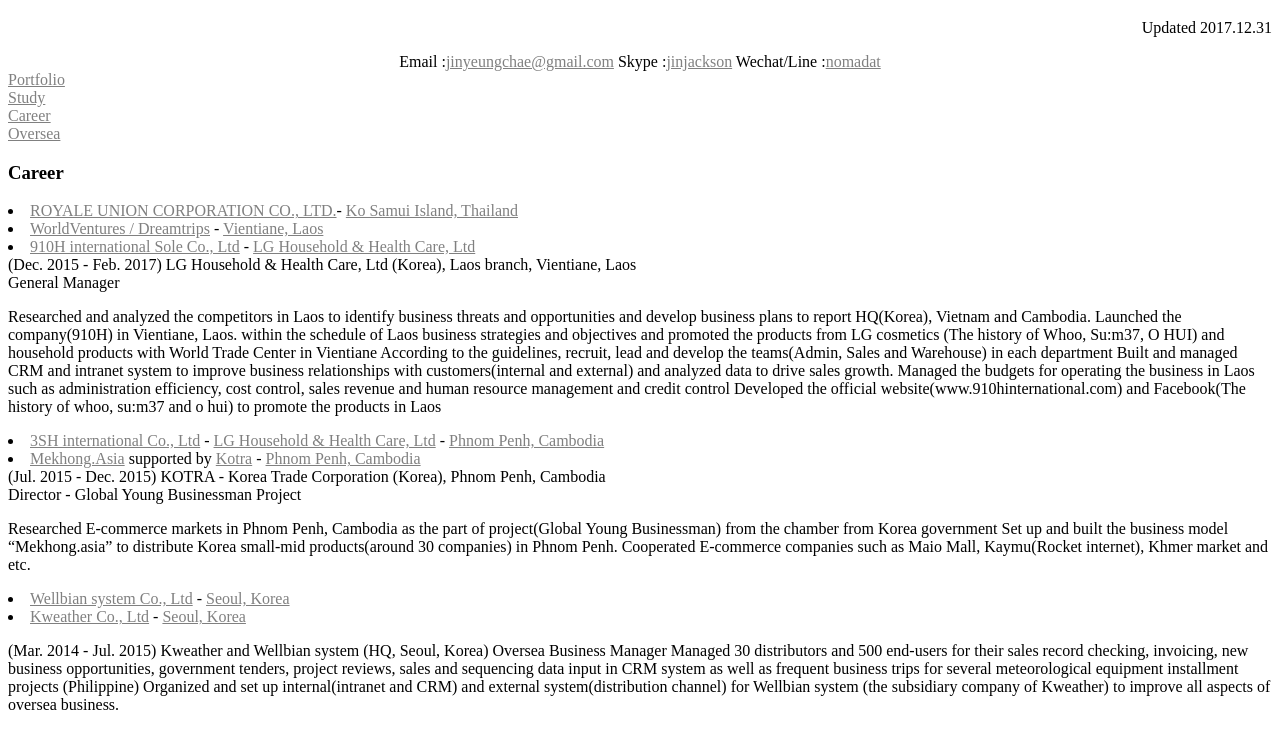
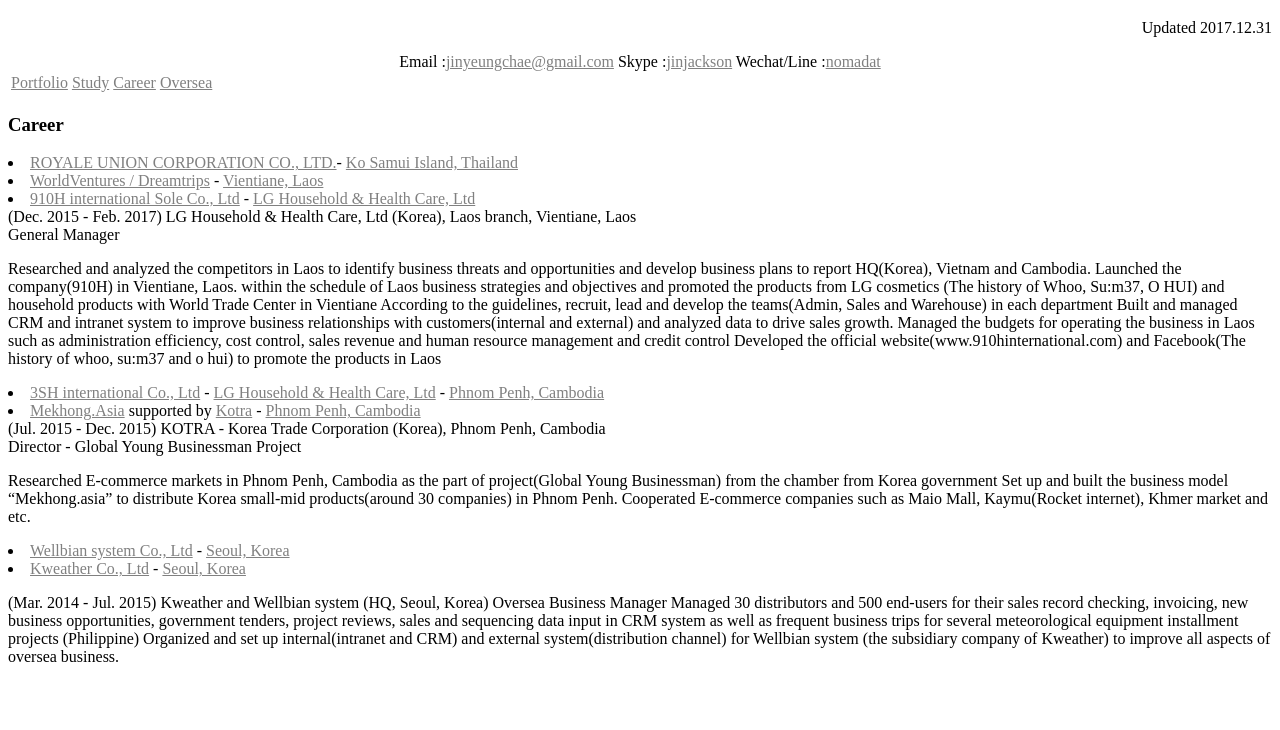
Before and after one commit to JinyeungChae/index, a plain HTML site: page Career.html in a window 1280 px wide. Shown: the part 71-801 px from the top of the page. Drawn offline with Linux system fonts and the light colour scheme.

Commit message:
improvement

```diff
--- a/Career.html
+++ b/Career.html
@@ -33,10 +33,14 @@
       Skype :<a href="">jinjackson</a>
       Wechat/Line :<a href="">nomadat</a>
     </div>
-      <div><a href="Portfolio.html">Portfolio</a></div>
-      <div><a href="Study.html">Study</a></div>
-      <div><a href="Career.html">Career</a></div>
-      <div><a href="Oversea.html">Oversea</a></div>
+    <table>
+      <tr>
+        <td><a href="Portfolio.html">Portfolio</a></td>
+        <td><a href="Study.html">Study</a></td>
+        <td><a href="Career.html">Career</a></td>
+        <td><a href="Oversea.html">Oversea</a></td>
+      </tr>
+    </table>
       <h3>Career</h3>
         <li><a href="">ROYALE UNION CORPORATION CO., LTD.</a>- <a href="">Ko Samui Island, Thailand</a></li>
         <li><a href="">WorldVentures / Dreamtrips</a> - <a href="">Vientiane, Laos</a></li>
```
Also changed, not shown: Oversea.html (+8 -5 lines), Portfolio.html (+8 -4 lines), Study.html (+8 -4 lines), index.html (+8 -4 lines).
